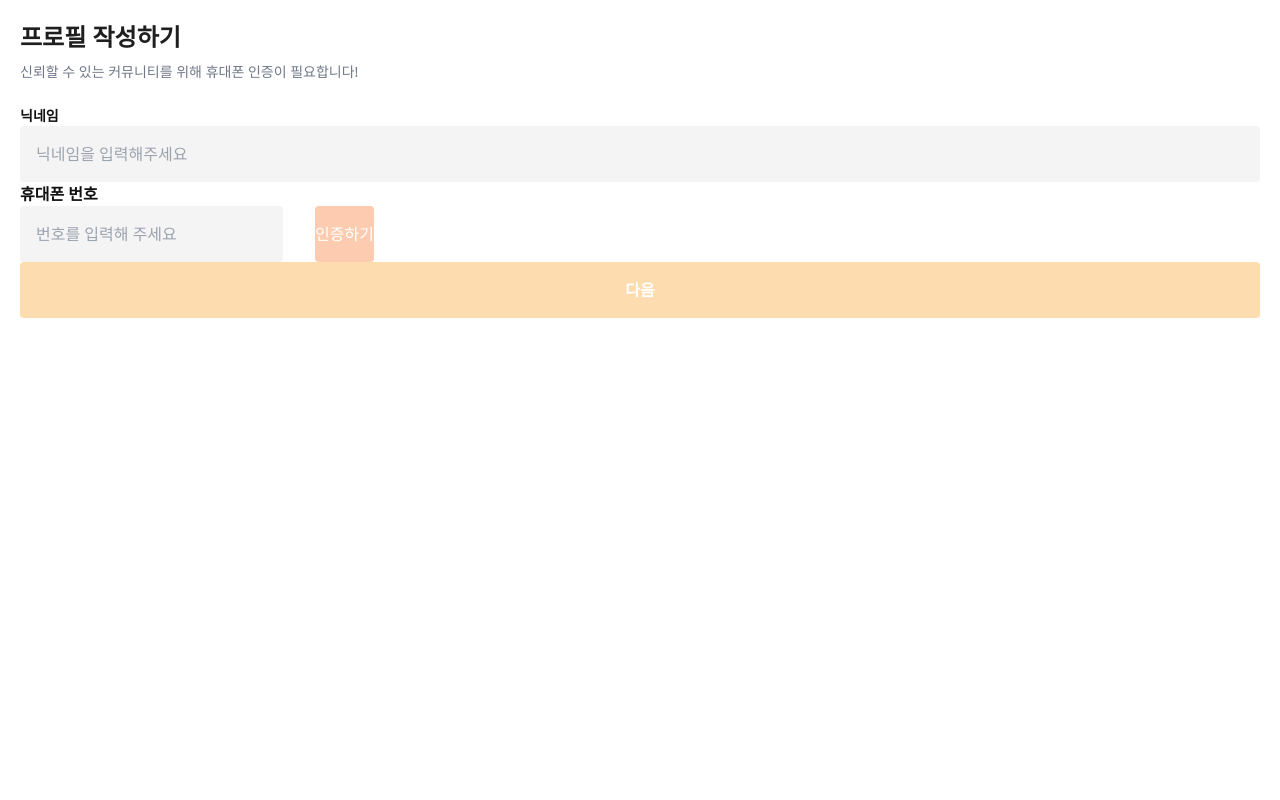
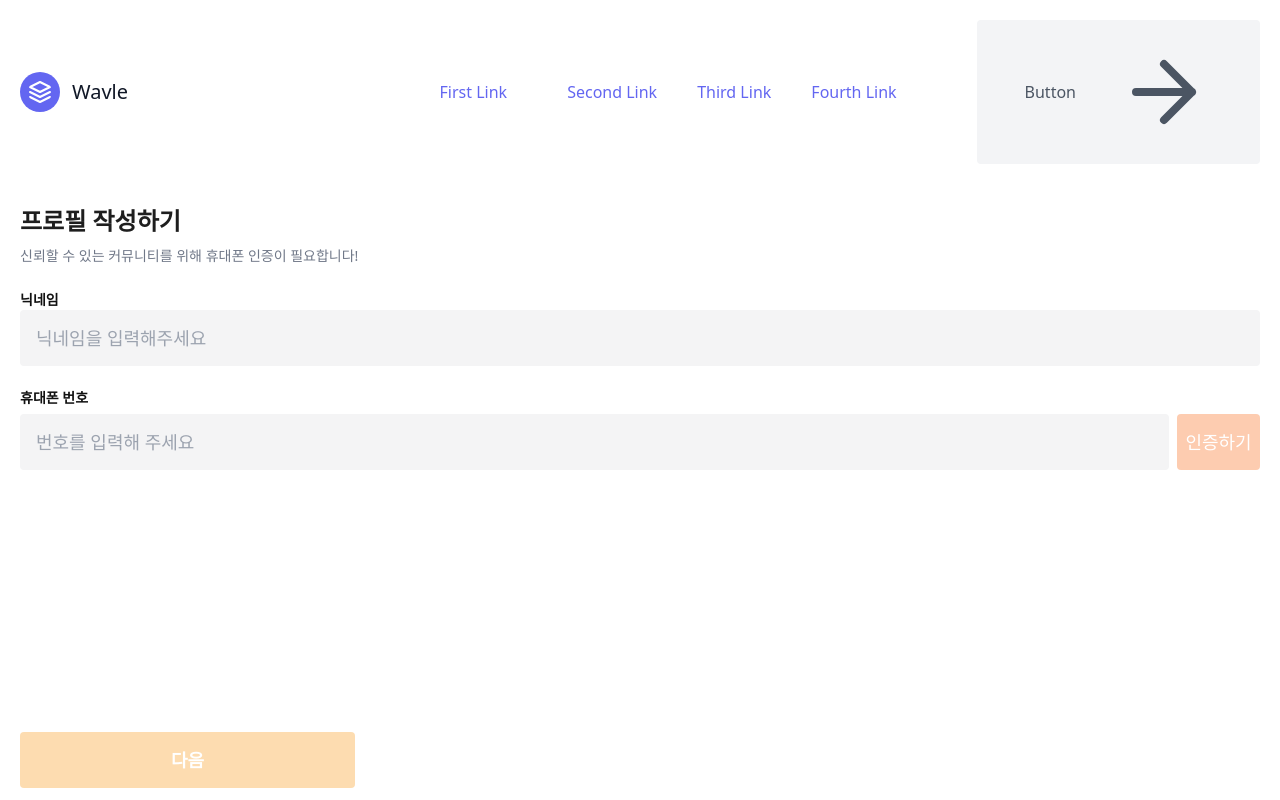
Before and after one commit to heum-jh/web-starter, a Next.js app: page /profile in a window 1280 px wide. Shown: the top 800 px of the page. Built offline with nearby package versions, Linux system fonts and the light colour scheme; no server answers.

Commit message:
feat: 프로필 작성하기 페이지 작업

```diff
--- a/src/components/common/layout.tsx
+++ b/src/components/common/layout.tsx
@@ -9,7 +9,7 @@ type LayoutProps = {
 const Layout = ({ children, className }: LayoutProps) => {
   return (
     <>
-      {/* <Header /> */}
+      <Header />
       <main className={cn("min-h-full", className)}>{children}</main>
       <Footer />
     </>
--- a/src/pages/_app.tsx
+++ b/src/pages/_app.tsx
@@ -36,12 +36,12 @@ export default function App({ Component, pageProps }: AppProps) {
         <meta property="al:web:url" content="https://nextjs.org/web" />
         <meta property="al:web:should_fallback" content="true" />
       </Head>
-      {/* <ApolloProvider client={client}> */}
-      <AlertProvider />
-      <Layout>
-        <Component {...pageProps} />
-      </Layout>
-      {/* </ApolloProvider> */}
+      <ApolloProvider client={client}>
+        <AlertProvider />
+        <Layout>
+          <Component {...pageProps} />
+        </Layout>
+      </ApolloProvider>
     </>
   );
 }
--- a/src/pages/profile.tsx
+++ b/src/pages/profile.tsx
@@ -43,7 +43,7 @@ const Profile = () => {
   };
 
   return (
-    <div className="mx-5 mt-5">
+    <div className="relative mx-5 mt-5">
       <div className="flex flex-col gap-2">
         <div className="text-[1.5rem]/[2.125rem] font-bold text-[#1e1e1e]">프로필 작성하기</div>
         <div className="text-[0.875rem]/[1.25rem] font-normal text-[#707888]">
@@ -54,27 +54,27 @@ const Profile = () => {
         <div className="flex flex-col">
           <span className="text-[0.875rem]/[1.25rem] font-semibold text-[#111111]">닉네임</span>
           <input
-            className="h-14 rounded-[0.25rem] bg-[#F4F4F5] px-4 outline-none"
+            className="h-14 rounded-[0.25rem] bg-[#F4F4F5] px-4 text-[1.125rem]/[1.5rem] font-normal text-[#1E1E1E] outline-none"
             placeholder="닉네임을 입력해주세요"
             onChange={e => {
               setCheckNickName(e.target.value);
             }}
           />
           {checkNickName.length > 2 && (
-            <div className="mt-6 flex items-center gap-1">
-              <div className="h-13 w-13 rounded-100 flex items-center justify-center bg-[#FF7314]">
+            <div className="mt-[0.375rem] flex items-center gap-1">
+              <div className="flex h-[0.833rem] w-[0.833rem] items-center justify-center rounded-full bg-[#EE4633]">
                 <Image src={"/images/assets/common/check.svg"} alt="check" width={9} height={6} />
               </div>
-              <span className="text-14/20 font-normal text-[#EE4633]">중복된 닉네임이 있습니다.</span>
+              <span className="text-[0.875rem]/[1.25rem] font-normal text-[#EE4633]">중복된 닉네임이 있습니다.</span>
             </div>
           )}
         </div>
-        <div className="mt-22 flex flex-col">
-          <span className="text-14/20 font-semibold text-[#111111]">휴대폰 번호</span>
-          <div className="flex gap-8">
+        <div className="mt-[1.375rem] flex flex-col">
+          <span className="mb-[0.375rem] text-[0.875rem]/[1.25rem] font-semibold text-[#111111]">휴대폰 번호</span>
+          <div className="flex gap-2">
             <input
               maxLength={13}
-              className="w-244 h-14   rounded-[0.25rem] bg-[#F4F4F5] px-4 outline-none"
+              className="h-14 flex-1 rounded-[0.25rem] bg-[#F4F4F5] px-4 text-[1.125rem]/[1.5rem] font-normal text-[#1E1E1E] outline-none"
               placeholder="번호를 입력해 주세요"
               value={phoneNumber}
               onChange={e => {
@@ -87,16 +87,16 @@ const Profile = () => {
                 setIsCertification(true);
               }}
               className={clsx(
-                "w-83 text-18/24 h-14   rounded-[0.25rem] font-normal text-[#ffffff]",
+                "h-14 w-[5.188rem] rounded-[0.25rem] text-[1.125rem]/[1.5rem] font-normal text-[#ffffff]",
                 isDonePhoneNumber ? "bg-[#FF7314]" : "bg-[#fdccb0]",
               )}
             >
-              인증하기
+              {isCertification ? "재전송" : "인증하기"}
             </button>
           </div>
           {isCertification && (
             <>
-              <div className="w-335 relative mt-8">
+              <div className="w-335 relative mt-2">
                 <input
                   onChange={e => {
                     const value = e.target.value;
@@ -106,25 +106,27 @@ const Profile = () => {
                       setIsCertificationNumber(false);
                     }
                   }}
-                  className="h-14 w-full rounded-[0.25rem] bg-[#F4F4F5] px-4 outline-none"
+                  className="h-14 w-full rounded-[0.25rem] bg-[#F4F4F5] pl-4 pr-20 text-[1.125rem]/[1.5rem] font-normal text-[#1E1E1E] outline-none"
                   placeholder="인증번호를 입력해 주세요"
                 />
-                <div className=" text-16/24 absolute right-4 top-1/2   translate-y-[-50%] font-medium text-[#F2555A]">
+                <div className="absolute right-4 top-1/2 translate-y-[-50%] text-[1rem]/[1.5rem] font-medium text-[#F2555A]">
                   {secondsToTime(count)}
                 </div>
               </div>
-              <div className="mt-6 flex items-center gap-5">
-                <div className="h-13 w-13 rounded-100 flex items-center justify-center bg-[#FF7314]">
-                  <Image src={"/assets/common/check.svg"} alt="check" width={9} height={6} />
+              <div className="mt-[0.875rem] flex items-center gap-1">
+                <div className="flex h-[0.833rem] w-[0.833rem] items-center justify-center rounded-full bg-[#EE4633]">
+                  <Image src={"/images/assets/common/check.svg"} alt="check" width={9} height={6} />
                 </div>
-                <span className="text-14/20 font-normal text-[#EE4633]">인증번호를 다시 확인해주세요.</span>
+                <span className="text-[0.875rem]/[1.25rem] font-normal text-[#EE4633]">
+                  인증번호를 다시 확인해주세요.
+                </span>
               </div>
             </>
           )}
 
           <button
             className={clsx(
-              "mt-248 w-335 text-18/24 h-14  rounded-[0.25rem]  font-semibold text-[#ffffff]",
+              "fixed bottom-3 mt-[15.5rem] h-14 w-[20.938rem] items-center justify-center rounded-[0.25rem] text-[1.125rem]/[1.5rem] font-semibold text-[#ffffff]",
               isCertificationNumber ? "bg-[#ff7314]" : "bg-[#FDDCB0]",
             )}
           >
```
